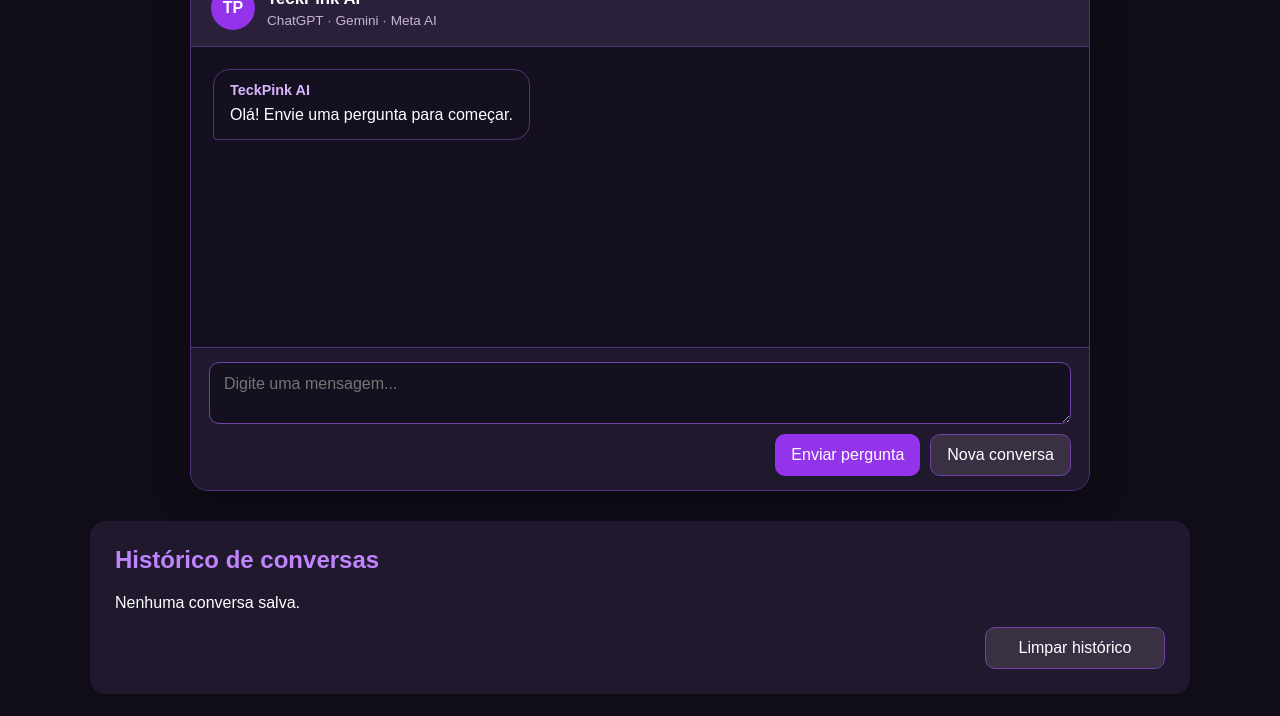
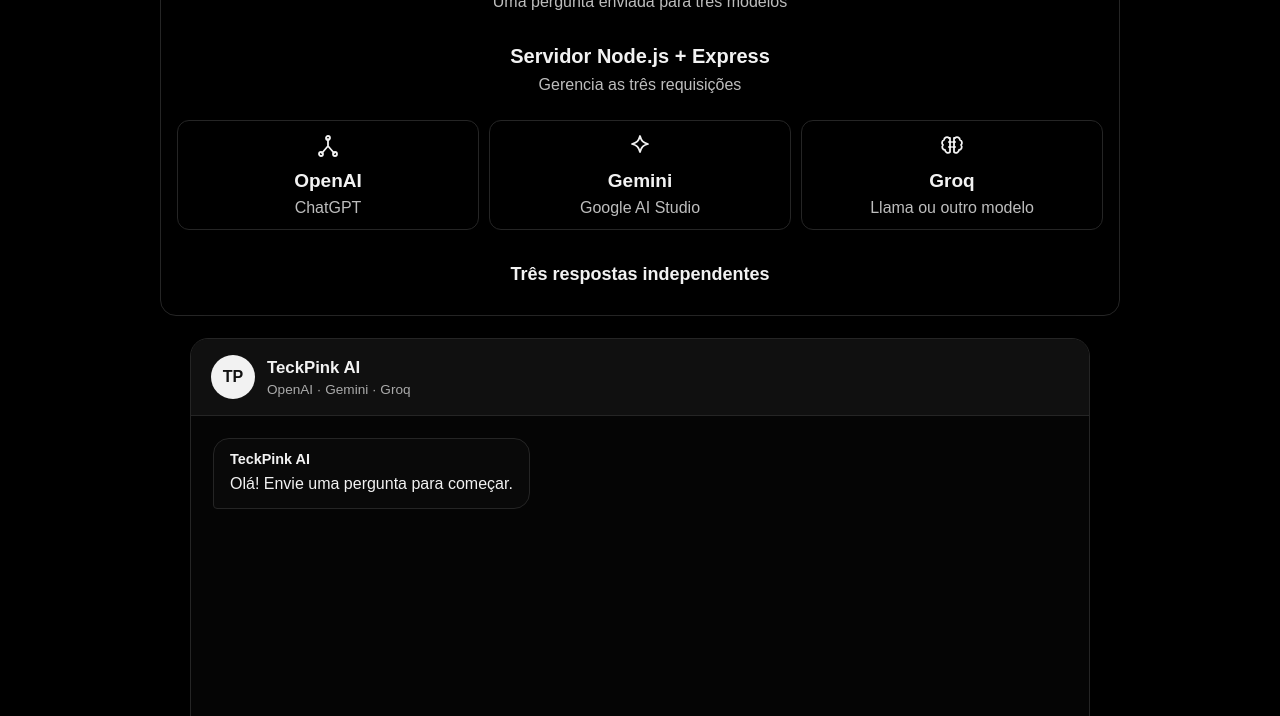
Before and after one commit to brunobht566-jpg/TeckPink-AI, a website: page index.html in a window 1280 px wide. Shown: the part 199-915 px from the top of the page. Drawn offline with Linux system fonts and the light colour scheme.

Commit message:
Atualiza interface da TeckPink AI
Co-authored-by: Copilot <223556219+Copilot@users.noreply.github.com>

```diff
--- a/index.html
+++ b/index.html
@@ -9,18 +9,62 @@
 </head>
 <body>
 
-    <header>
+    <header class="site-header">
         <h1>TeckPink AI</h1>
         <p>Uma pergunta. Três inteligências.</p>
     </header>
 
     <main>
+        <section class="apresentacao" aria-labelledby="apresentacao-titulo">
+            <div class="apresentacao-cabecalho">
+                <h2 id="apresentacao-titulo">TeckPink AI</h2>
+                <p>Uma pergunta enviada para três modelos</p>
+            </div>
+
+            <div class="servidor-info">
+                <h3>Servidor Node.js + Express</h3>
+                <p>Gerencia as três requisições</p>
+            </div>
+
+            <div class="provedores" aria-label="Provedores de inteligência artificial">
+                <article class="provedor-card">
+                    <svg class="provedor-icone" viewBox="0 0 24 24" aria-hidden="true">
+                        <path d="M12 12 6 19m6-7 6 7M12 12V5"></path>
+                        <circle cx="12" cy="4" r="2"></circle>
+                        <circle cx="5" cy="20" r="2"></circle>
+                        <circle cx="19" cy="20" r="2"></circle>
+                    </svg>
+                    <h4>OpenAI</h4>
+                    <p>ChatGPT</p>
+                </article>
+
+                <article class="provedor-card">
+                    <svg class="provedor-icone" viewBox="0 0 24 24" aria-hidden="true">
+                        <path d="M12 2c1.4 5 3 6.6 8 8-5 1.4-6.6 3-8 8-1.4-5-3-6.6-8-8 5-1.4 6.6-3 8-8Z"></path>
+                    </svg>
+                    <h4>Gemini</h4>
+                    <p>Google AI Studio</p>
+                </article>
+
+                <article class="provedor-card">
+                    <svg class="provedor-icone" viewBox="0 0 24 24" aria-hidden="true">
+                        <path d="M9 4a3 3 0 0 0-5 2 3 3 0 0 0-1 5 3 3 0 0 0 2 5 3 3 0 0 0 5 2V4Zm6 0a3 3 0 0 1 5 2 3 3 0 0 1 1 5 3 3 0 0 1-2 5 3 3 0 0 1-5 2V4Z"></path>
+                        <path d="M9 8h2m-2 5h2m4-5h-2m2 5h-2"></path>
+                    </svg>
+                    <h4>Groq</h4>
+                    <p>Llama ou outro modelo</p>
+                </article>
+            </div>
+
+            <h3 class="respostas-titulo">Três respostas independentes</h3>
+        </section>
+
         <section class="chat-window" aria-label="Conversa com as IAs">
             <header class="chat-cabecalho">
                 <div class="chat-avatar">TP</div>
                 <div>
                     <h2>TeckPink AI</h2>
-                    <p>ChatGPT · Gemini · Meta AI</p>
+                    <p>OpenAI · Gemini · Groq</p>
                 </div>
             </header>
 
--- a/script.js
+++ b/script.js
@@ -84,9 +84,9 @@ async function enviarPergunta() {
 
     adicionarMensagem("Você", pergunta, "usuario");
     const respostasAguardando = [
-        ["ChatGPT", "Consultando..."],
+        ["OpenAI (ChatGPT)", "Consultando..."],
         ["Gemini", "Consultando..."],
-        ["Meta AI", "Consultando..."]
+        ["Groq", "Consultando..."]
     ].map(([nome, texto]) => adicionarMensagem(nome, texto, "ia"));
 
     try {
--- a/server.js
+++ b/server.js
@@ -1,6 +1,6 @@
 const express = require("express");
 const path = require("path");
-require("dotenv").config();
+require("dotenv").config({ path: path.join(__dirname, ".env") });
 
 const app = express();
 const PORT = process.env.PORT || 3000;
--- a/styles.css
+++ b/styles.css
@@ -7,32 +7,102 @@
 
 body {
     font-family: Arial, sans-serif;
-    background: #100d18;
-    color: white;
+    background: #000;
+    color: #f2f2f2;
     padding: 20px;
 }
 
-header {
+.site-header {
     text-align: center;
-    padding: 30px;
+    padding: 22px 20px 30px;
 }
 
-header h1 {
-    color: #c084fc;
+.site-header h1 {
+    color: #f5f5f5;
     font-size: 35px;
 }
 
-header p {
-    color: #aaa;
+.site-header p {
+    color: #bdbdbd;
     margin-top: 10px;
+}
+
+main {
+    max-width: 1100px;
+    margin: 0 auto;
+}
+
+.apresentacao {
+    max-width: 960px;
+    margin: 0 auto 22px;
+    padding: 20px 16px 30px;
+    border: 1px solid #252525;
+    border-radius: 16px;
+    text-align: center;
+}
+
+.apresentacao-cabecalho h2 {
+    color: #f3f3f3;
+    font-size: 20px;
+}
+
+.apresentacao p {
+    margin-top: 8px;
+    color: #bdbdbd;
+}
+
+.servidor-info {
+    margin: 34px 0 26px;
+}
+
+.servidor-info h3 {
+    font-size: 20px;
+}
+
+.provedores {
+    display: grid;
+    grid-template-columns: repeat(3, minmax(0, 1fr));
+    gap: 10px;
+}
+
+.provedor-card {
+    min-width: 0;
+    padding: 13px 10px 12px;
+    border: 1px solid #252525;
+    border-radius: 12px;
+}
+
+.provedor-icone {
+    width: 24px;
+    height: 24px;
+    color: #f2f2f2;
+    fill: none;
+    stroke: currentColor;
+    stroke-linecap: round;
+    stroke-linejoin: round;
+    stroke-width: 1.8;
+}
+
+.provedor-card h4 {
+    margin-top: 8px;
+    font-size: 19px;
+}
+
+.provedor-card p {
+    margin-top: 7px;
+}
+
+.respostas-titulo {
+    margin-top: 34px;
+    font-size: 18px;
 }
 
 .chat-window {
     max-width: 900px;
     margin: 20px auto;
     overflow: hidden;
-    background: #20192e;
-    border: 1px solid #513477;
+    background: #090909;
+    border: 1px solid #252525;
     border-radius: 18px;
     box-shadow: 0 12px 35px #0005;
 }
@@ -42,8 +112,8 @@ header p {
     align-items: center;
     gap: 12px;
     padding: 16px 20px;
-    background: #2a2039;
-    border-bottom: 1px solid #513477;
+    background: #101010;
+    border-bottom: 1px solid #252525;
     text-align: left;
 }
 
@@ -53,19 +123,19 @@ header p {
     height: 44px;
     place-items: center;
     border-radius: 50%;
-    background: #9333ea;
-    color: white;
+    background: #f2f2f2;
+    color: #111;
     font-weight: bold;
 }
 
 .chat-cabecalho h2 {
-    color: white;
+    color: #f2f2f2;
     font-size: 1.05rem;
 }
 
 .chat-cabecalho p {
     margin-top: 4px;
-    color: #c4b5d4;
+    color: #aaa;
     font-size: 0.85rem;
 }
 
@@ -74,13 +144,13 @@ header p {
     max-height: 55vh;
     overflow-y: auto;
     padding: 22px;
-    background: #151020;
+    background: #050505;
 }
 
 .chat-compositor {
     padding: 14px 18px;
-    background: #20192e;
-    border-top: 1px solid #513477;
+    background: #090909;
+    border-top: 1px solid #252525;
 }
 
 textarea {
@@ -89,9 +159,9 @@ textarea {
     min-height: 58px;
     padding: 12px 14px;
     border-radius: 10px;
-    border: 1px solid #7042a8;
-    background: #151020;
-    color: white;
+    border: 1px solid #333;
+    background: #050505;
+    color: #f2f2f2;
     resize: vertical;
     font: inherit;
 }
@@ -116,16 +186,18 @@ textarea {
 }
 
 .chat-acoes button:hover {
-    background: #a855f7;
+    background: #d7d7d7;
+    color: #111;
 }
 
 .chat-acoes button.btn-limpar {
-    background: #393044;
-    border: 1px solid #7042a8;
+    background: #171717;
+    border: 1px solid #333;
+    color: #f2f2f2;
 }
 
 .chat-acoes button.btn-limpar:hover {
-    background: #513477;
+    background: #252525;
 }
 
 .chat-acoes button:disabled {
@@ -134,12 +206,12 @@ textarea {
 }
 
 .btn-limpar {
-    background: #393044;
-    border: 1px solid #7042a8;
+    background: #171717;
+    border: 1px solid #333;
 }
 
 .btn-limpar:hover {
-    background: #513477;
+    background: #252525;
 }
 
 .erro {
@@ -162,32 +234,32 @@ textarea {
 
 .mensagem-ia {
     margin-right: auto;
-    background: #151020;
-    border: 1px solid #513477;
+    background: #090909;
+    border: 1px solid #252525;
 }
 
 .mensagem-usuario {
     margin-left: auto;
-    background: #6332a0;
+    background: #262626;
     border-radius: 16px 16px 4px 16px;
 }
 
 .nome-mensagem {
     display: block;
     margin-bottom: 5px;
-    color: #d8b4fe;
+    color: #f2f2f2;
     font-size: 0.9rem;
 }
 
 .mensagem-usuario .nome-mensagem {
-    color: #f3e8ff;
+    color: #fff;
 }
 
 .historico {
     max-width: 1100px;
     margin: 30px auto;
     padding: 25px;
-    background: #20192e;
+    background: #090909;
     border-radius: 15px;
 }
 
@@ -198,15 +270,15 @@ textarea {
     padding: 11px 16px;
     margin: 15px 0 0 auto;
     border-radius: 10px;
-    border: 1px solid #7042a8;
-    background: #393044;
-    color: white;
+    border: 1px solid #333;
+    background: #171717;
+    color: #f2f2f2;
     font: inherit;
     cursor: pointer;
 }
 
 .historico button:hover {
-    background: #513477;
+    background: #252525;
 }
 
 .historico button:disabled {
@@ -215,17 +287,17 @@ textarea {
 }
 
 .historico h2 {
-    color: #c084fc;
+    color: #f2f2f2;
     margin-bottom: 20px;
 }
 
 .item-historico {
-    background: #151020;
+    background: #050505;
     padding: 15px;
     border-radius: 10px;
     margin-bottom: 10px;
-    border: 1px solid #513477;
-    color: white;
+    border: 1px solid #252525;
+    color: #f2f2f2;
     overflow-wrap: anywhere;
 }
 
@@ -236,6 +308,18 @@ textarea {
 }
 
 @media (max-width: 700px) {
+    body {
+        padding: 14px;
+    }
+
+    .provedores {
+        grid-template-columns: 1fr;
+    }
+
+    .servidor-info {
+        margin: 28px 0 22px;
+    }
+
     .conversa {
         padding: 16px;
     }
```
